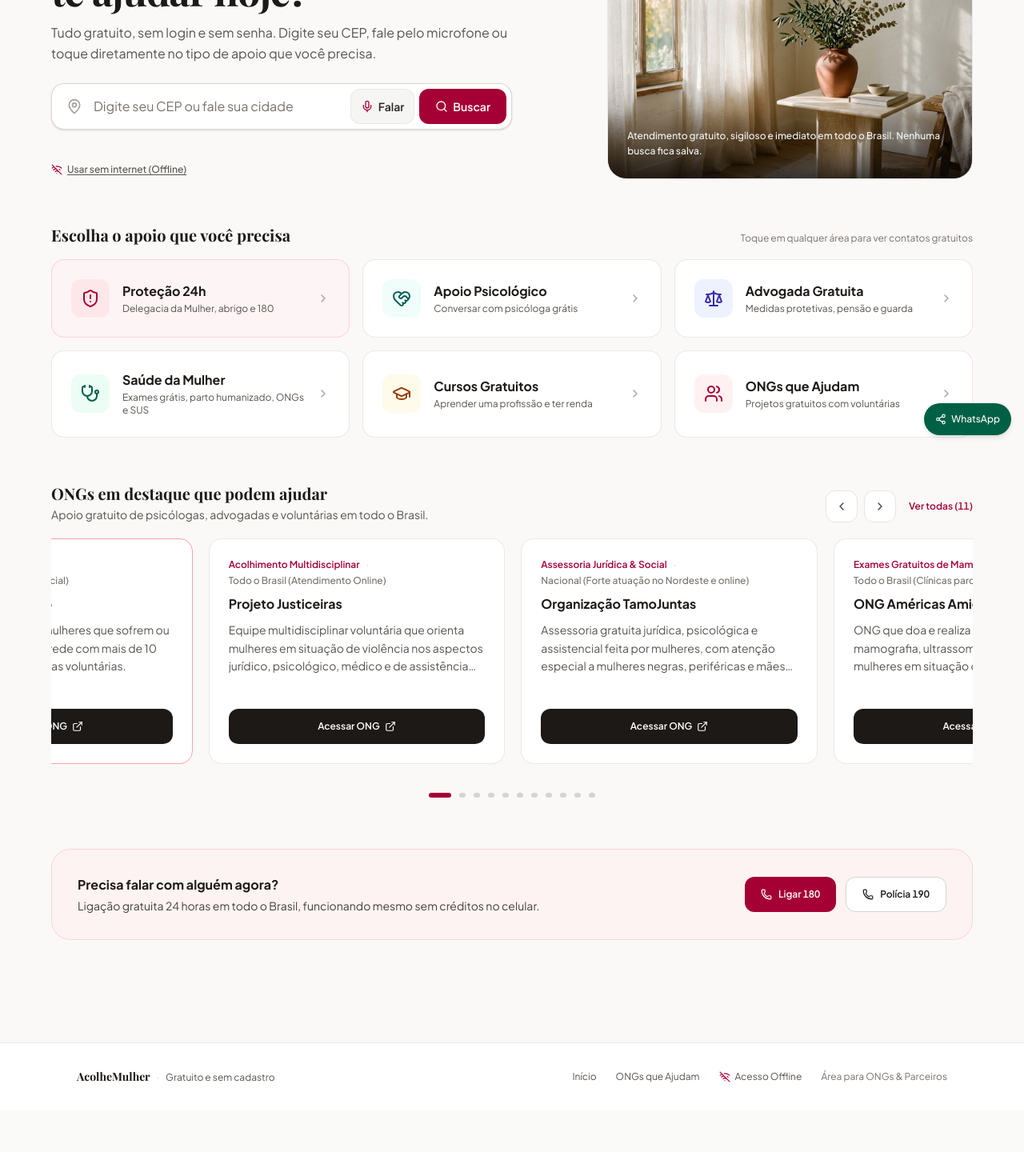
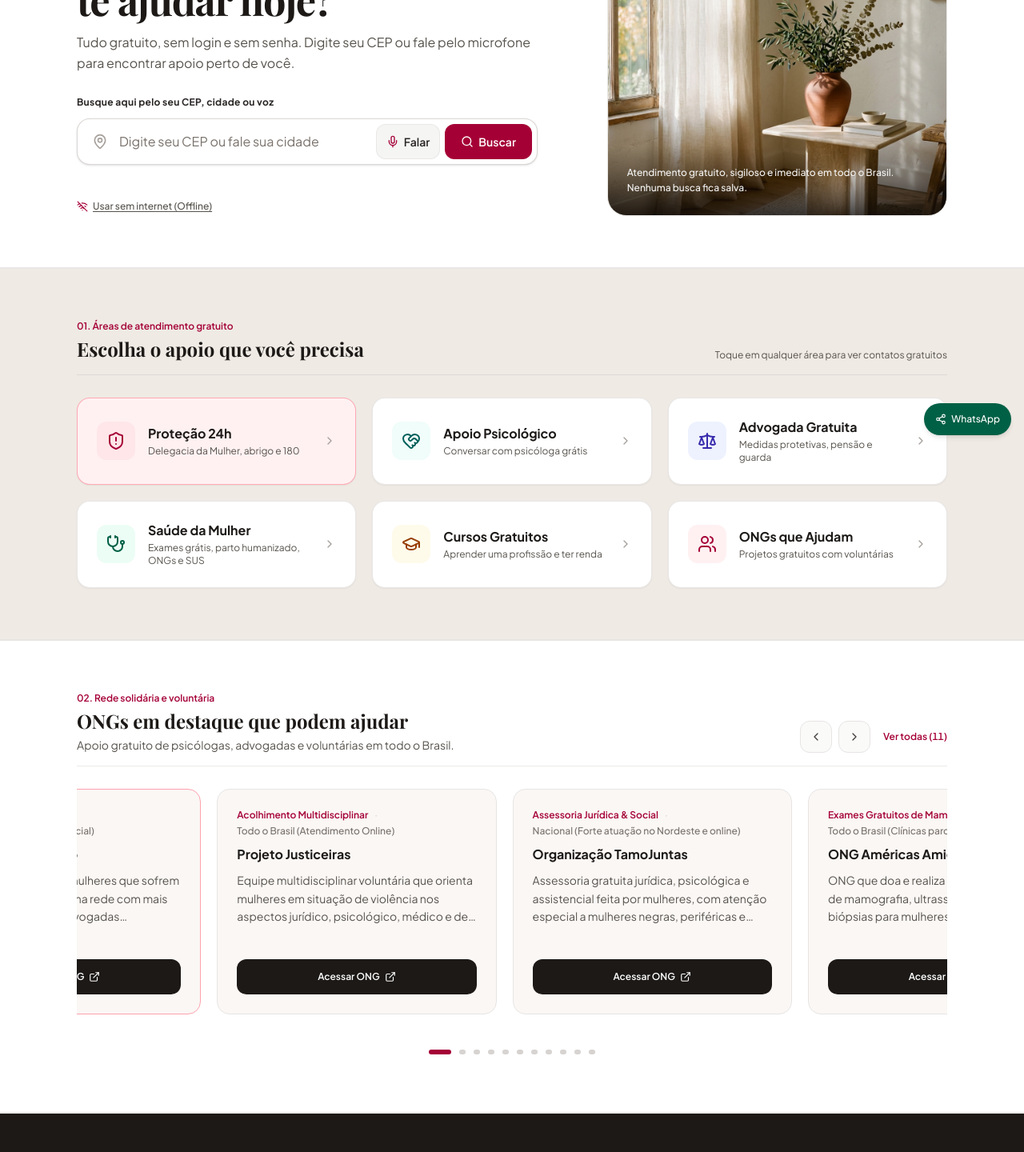
Before and after one commit to karolcastro/acolheMulher, a React (Vite) app: page / in a window 1280 px wide. Shown: the part 240-1680 px from the top of the page at 80% size. Before the commit the page ends 1628 px from the top, so only its background shows below. Built offline with nearby package versions, Linux system fonts and the light colour scheme; no server answers; the database is empty; a web font is replaced by a local one.

Commit message:
feat(ui): refactor home page layout
Restructure the HomeView layout to improve visual hierarchy by moving the search section to a distinct, full-width white container.

```diff
--- a/src/components/HomeView.tsx
+++ b/src/components/HomeView.tsx
@@ -189,10 +189,11 @@ export const HomeView: React.FC<HomeViewProps> = ({
   )}`;
 
   return (
-    <div className="space-y-14 max-w-6xl mx-auto pb-16 sm:pb-6">
+    <div className="-mx-4 sm:-mx-6 lg:-mx-8 -mt-8 md:-mt-12 -mb-8 md:-mb-12 overflow-x-clip">
 
-      {/* 1. Asymmetric Editorial Split Hero + CEP & Voice Search */}
-      <section className="grid grid-cols-1 lg:grid-cols-12 items-stretch gap-8 lg:gap-10 pt-1">
+      {/* Zona Principal: Busca por CEP / Voz (Branco puro, espaço exclusivo e dominante) */}
+      <section aria-label="Busca principal" className="bg-white border-b-2 border-stone-200/90 py-10 sm:py-14 lg:py-16">
+        <div className="max-w-6xl mx-auto px-4 sm:px-6 lg:px-8 grid grid-cols-1 lg:grid-cols-12 items-stretch gap-8 lg:gap-12">
           <div className="lg:col-span-7 flex flex-col justify-center space-y-6 text-center lg:text-left">
             <div className="space-y-3">
               <p className="text-xs font-semibold text-rose-800 tracking-wide">
@@ -202,11 +203,18 @@ export const HomeView: React.FC<HomeViewProps> = ({
                 Como podemos te ajudar hoje?
               </h1>
               <p className="text-sm sm:text-base text-stone-600 max-w-xl mx-auto lg:mx-0 leading-relaxed">
-              Tudo gratuito, sem login e sem senha. Digite seu CEP, fale pelo microfone ou toque diretamente no tipo de apoio que você precisa.
+                Tudo gratuito, sem login e sem senha. Digite seu CEP ou fale pelo microfone para encontrar apoio perto de você.
               </p>
             </div>
 
-          <div className="max-w-xl mx-auto lg:mx-0 w-full space-y-3">
+            <div className="max-w-xl mx-auto lg:mx-0 w-full space-y-3 pt-1">
+              <label
+                htmlFor="homeCepInput"
+                className="block text-xs font-bold text-stone-800 tracking-wide"
+              >
+                Busque aqui pelo seu CEP, cidade ou voz
+              </label>
+
               <CepVoiceSearchBar
                 variant="hero"
                 inputId="homeCepInput"
@@ -214,7 +222,7 @@ export const HomeView: React.FC<HomeViewProps> = ({
                 onSectionSuggested={onSelectSection}
               />
 
-            <div className="flex flex-wrap items-center justify-center lg:justify-start gap-x-4 gap-y-2 text-xs text-stone-600 pt-0.5">
+              <div className="flex flex-wrap items-center justify-center lg:justify-start gap-x-4 gap-y-2 text-xs text-stone-600 pt-1">
                 {currentLocation && (
                   <>
                     <div className="inline-flex items-center gap-2 px-3.5 py-1.5 bg-emerald-50 text-emerald-950 rounded-xl border border-emerald-200 font-medium">
@@ -271,29 +279,36 @@ export const HomeView: React.FC<HomeViewProps> = ({
               </div>
             </div>
           </div>
+        </div>
       </section>
 
-      {/* 2. Big, Friendly, Visual 1-Tap Tiles */}
-      <section aria-label="Escolha o tipo de ajuda" className="space-y-4">
-        <div className="flex items-baseline justify-between gap-4">
-          <h2 className="text-lg sm:text-xl font-serif font-bold text-stone-900">
+      {/* Bloco 1: Escolha o apoio que você precisa (Fundo pedra/areia quente bem destacado do topo) */}
+      <section aria-label="Escolha o tipo de ajuda" className="bg-[#EFEAE4] border-b-2 border-stone-200/90 py-12 sm:py-16">
+        <div className="max-w-6xl mx-auto px-4 sm:px-6 lg:px-8 space-y-7">
+          <div className="flex flex-col sm:flex-row sm:items-end justify-between gap-2 pb-4 border-b border-stone-300/70">
+            <div className="space-y-1">
+              <p className="text-xs font-semibold text-rose-800">
+                01. Áreas de atendimento gratuito
+              </p>
+              <h2 className="text-xl sm:text-2xl font-serif font-bold text-stone-900">
                 Escolha o apoio que você precisa
               </h2>
-          <span className="hidden sm:inline text-xs text-stone-500">
+            </div>
+            <span className="text-xs text-stone-600">
               Toque em qualquer área para ver contatos gratuitos
             </span>
           </div>
 
-        <div className="grid grid-cols-1 sm:grid-cols-2 lg:grid-cols-3 gap-4">
+          <div className="grid grid-cols-1 sm:grid-cols-2 lg:grid-cols-3 gap-4 sm:gap-5">
             {visualTiles.map((tile) => (
               <button
                 key={tile.id}
                 type="button"
                 onClick={() => onSelectSection(tile.id)}
-              className={`min-h-[96px] rounded-2xl border p-5 sm:p-6 text-left flex items-center justify-between gap-4 transition-all duration-200 group focus-visible:outline-none focus-visible:ring-2 focus-visible:ring-rose-700 ${
+                className={`min-h-[98px] rounded-2xl border p-5 sm:p-6 text-left flex items-center justify-between gap-4 shadow-xs transition-all duration-200 group focus-visible:outline-none focus-visible:ring-2 focus-visible:ring-rose-700 ${
                   tile.featured
-                  ? 'bg-rose-50/55 hover:bg-rose-50 border-rose-200/90 hover:border-rose-300'
-                  : 'bg-white hover:bg-stone-50/80 border-stone-200/85 hover:border-rose-300'
+                    ? 'bg-rose-50 hover:bg-rose-100/70 border-rose-300/90 hover:border-rose-400'
+                    : 'bg-white hover:bg-stone-50 border-stone-200/90 hover:border-rose-300'
                 }`}
               >
                 <div className="flex items-center gap-4 min-w-0">
@@ -313,23 +328,28 @@ export const HomeView: React.FC<HomeViewProps> = ({
               </button>
             ))}
           </div>
+        </div>
       </section>
 
-      {/* 3. Interactive Slow-Advancing Carousel of All NGOs */}
+      {/* Bloco 2: ONGs em destaque que podem ajudar (Fundo branco contrastando com a faixa areia acima) */}
       <section
         aria-label="ONGs em destaque que podem ajudar"
-        className="space-y-5"
+        className="bg-white border-b-2 border-stone-200/90 py-12 sm:py-16"
         onMouseEnter={() => setIsHoverPaused(true)}
         onMouseLeave={() => setIsHoverPaused(false)}
         onFocusCapture={() => setIsHoverPaused(true)}
         onBlurCapture={() => setIsHoverPaused(false)}
       >
-        <div className="flex flex-col sm:flex-row sm:items-end justify-between gap-4">
-          <div>
-            <h2 className="text-lg sm:text-xl font-serif font-bold text-stone-900">
+        <div className="max-w-6xl mx-auto px-4 sm:px-6 lg:px-8 space-y-7">
+          <div className="flex flex-col sm:flex-row sm:items-end justify-between gap-4 pb-4 border-b border-stone-200/80">
+            <div className="space-y-1">
+              <p className="text-xs font-semibold text-rose-800">
+                02. Rede solidária e voluntária
+              </p>
+              <h2 className="text-xl sm:text-2xl font-serif font-bold text-stone-900">
                 ONGs em destaque que podem ajudar
               </h2>
-            <p className="text-xs sm:text-sm text-stone-600 mt-0.5">
+              <p className="text-xs sm:text-sm text-stone-600">
                 Apoio gratuito de psicólogas, advogadas e voluntárias em todo o Brasil.
               </p>
             </div>
@@ -339,7 +359,7 @@ export const HomeView: React.FC<HomeViewProps> = ({
                 type="button"
                 onClick={() => scrollToNgo(activeNgoIndex - 1)}
                 aria-label="ONG anterior"
-              className="min-h-[40px] min-w-[40px] inline-flex items-center justify-center rounded-xl border border-stone-200 bg-white text-stone-700 hover:bg-stone-100 hover:text-stone-900 transition-colors focus-visible:outline-none focus-visible:ring-2 focus-visible:ring-rose-700"
+                className="min-h-[40px] min-w-[40px] inline-flex items-center justify-center rounded-xl border border-stone-200 bg-stone-50 text-stone-700 hover:bg-stone-100 hover:text-stone-900 transition-colors focus-visible:outline-none focus-visible:ring-2 focus-visible:ring-rose-700"
               >
                 <ChevronLeft className="w-4 h-4" />
               </button>
@@ -348,7 +368,7 @@ export const HomeView: React.FC<HomeViewProps> = ({
                 type="button"
                 onClick={() => scrollToNgo(activeNgoIndex + 1)}
                 aria-label="Próxima ONG"
-              className="min-h-[40px] min-w-[40px] inline-flex items-center justify-center rounded-xl border border-stone-200 bg-white text-stone-700 hover:bg-stone-100 hover:text-stone-900 transition-colors focus-visible:outline-none focus-visible:ring-2 focus-visible:ring-rose-700"
+                className="min-h-[40px] min-w-[40px] inline-flex items-center justify-center rounded-xl border border-stone-200 bg-stone-50 text-stone-700 hover:bg-stone-100 hover:text-stone-900 transition-colors focus-visible:outline-none focus-visible:ring-2 focus-visible:ring-rose-700"
               >
                 <ChevronRight className="w-4 h-4" />
               </button>
@@ -382,10 +402,10 @@ export const HomeView: React.FC<HomeViewProps> = ({
                 <article
                   key={`${ngo.id}-${isDuplicate ? 'loop' : 'base'}`}
                   aria-hidden={isDuplicate ? true : undefined}
-                className={`w-[86%] sm:w-[calc(50%-0.625rem)] lg:w-[calc(33.333%-0.835rem)] shrink-0 bg-white rounded-2xl border p-6 flex flex-col justify-between gap-5 transition-colors duration-200 ${
+                  className={`w-[86%] sm:w-[calc(50%-0.625rem)] lg:w-[calc(33.333%-0.835rem)] shrink-0 bg-[#FAF7F5] rounded-2xl border p-6 flex flex-col justify-between gap-5 transition-colors duration-200 ${
                     isActive
                       ? 'border-rose-300'
-                    : 'border-stone-200/85 hover:border-stone-300'
+                      : 'border-stone-200 hover:border-stone-300'
                   }`}
                 >
                   <div className="space-y-2.5">
@@ -440,15 +460,20 @@ export const HomeView: React.FC<HomeViewProps> = ({
               );
             })}
           </div>
+        </div>
       </section>
 
-      {/* 4. Calm Emergency Call Strip */}
-      <section className="bg-rose-50/75 rounded-3xl border border-rose-200/80 p-6 sm:p-8 flex flex-col sm:flex-row items-center justify-between gap-5">
-        <div className="text-center sm:text-left space-y-1">
-          <h2 className="text-base font-bold text-stone-900">
+      {/* Bloco 3: Ligação de Emergência 24h (Faixa escura quente de alto contraste) */}
+      <section aria-label="Atendimento telefônico 24 horas" className="bg-[#1C1917] text-white py-11 sm:py-12 pb-20 sm:pb-12">
+        <div className="max-w-6xl mx-auto px-4 sm:px-6 lg:px-8 flex flex-col sm:flex-row items-center justify-between gap-6">
+          <div className="text-center sm:text-left space-y-1.5">
+            <p className="text-xs font-semibold text-rose-300 tracking-wide">
+              03. Plantão telefônico imediato
+            </p>
+            <h2 className="text-xl font-serif font-bold text-white">
               Precisa falar com alguém agora?
             </h2>
-          <p className="text-xs sm:text-sm text-stone-700">
+            <p className="text-xs sm:text-sm text-stone-300">
               Ligação gratuita 24 horas em todo o Brasil, funcionando mesmo sem créditos no celular.
             </p>
           </div>
@@ -456,18 +481,19 @@ export const HomeView: React.FC<HomeViewProps> = ({
           <div className="flex items-center gap-3 shrink-0">
             <a
               href="tel:180"
-            className="min-h-[44px] inline-flex items-center gap-2 px-5 py-2.5 bg-rose-800 hover:bg-rose-900 text-white text-xs font-semibold rounded-xl transition-colors whitespace-nowrap tabular-nums"
+              className="min-h-[44px] inline-flex items-center gap-2 px-5 py-2.5 bg-rose-700 hover:bg-rose-600 text-white text-xs font-semibold rounded-xl transition-colors whitespace-nowrap tabular-nums"
             >
               <Phone className="w-3.5 h-3.5 shrink-0" />
               <span>Ligar 180</span>
             </a>
             <a
               href="tel:190"
-            className="min-h-[44px] inline-flex items-center gap-2 px-5 py-2.5 bg-white hover:bg-stone-50 text-stone-900 border border-stone-300 text-xs font-semibold rounded-xl transition-colors whitespace-nowrap tabular-nums"
+              className="min-h-[44px] inline-flex items-center gap-2 px-5 py-2.5 bg-white hover:bg-stone-100 text-stone-900 text-xs font-semibold rounded-xl transition-colors whitespace-nowrap tabular-nums"
             >
               <Phone className="w-3.5 h-3.5 shrink-0" />
               <span>Polícia 190</span>
             </a>
+          </div>
         </div>
       </section>
 
```
Lines whose indentation alone changed are shown as unchanged.
